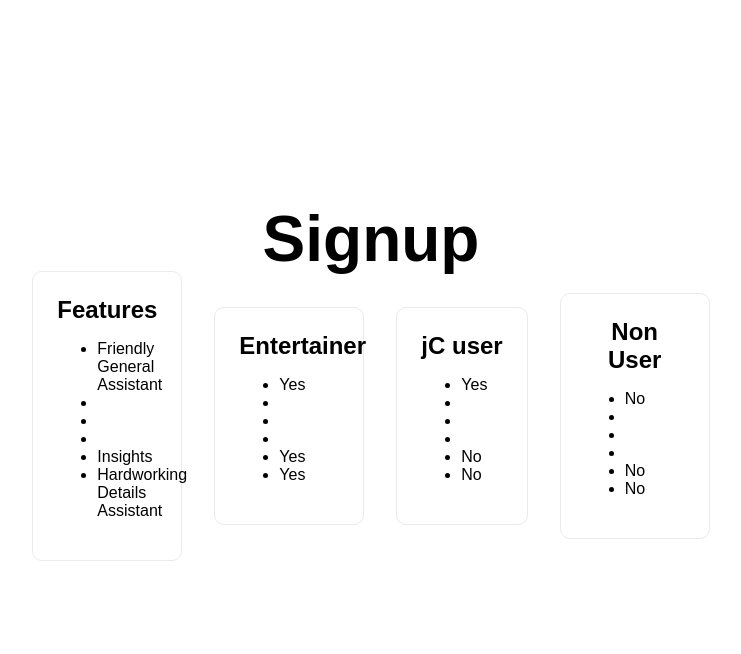
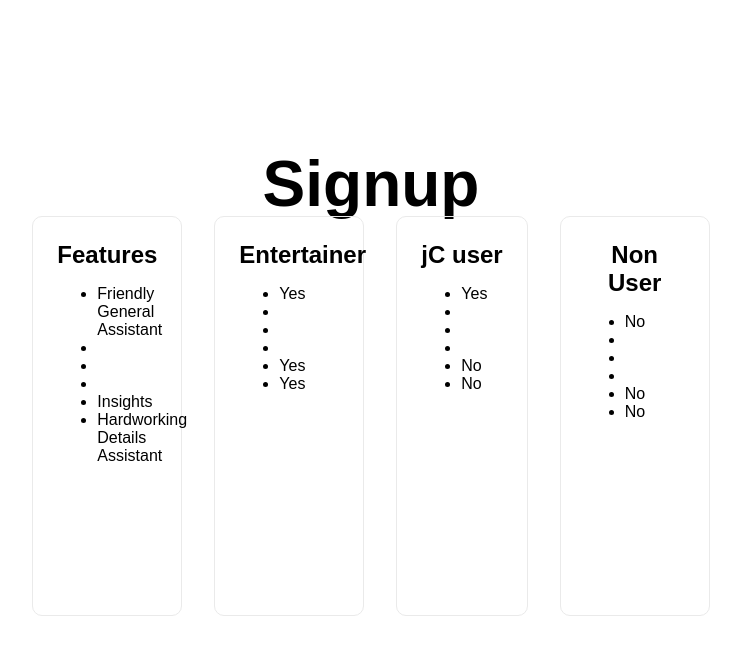
Before and after one commit to nathanielekanem/justCause, a Next.js app: page /signup in a window 1280 px wide. Shown: the top 654 px of the page, without its empty margins (269-1010 px from the left). Built offline with nearby package versions, Linux system fonts and the light colour scheme.

Commit message:
height of cards

```diff
--- a/styles/Signup.module.css
+++ b/styles/Signup.module.css
@@ -1,6 +1,3 @@
-.container {
-    padding: 0 2rem;
-}
 .senior{
     display: flex;
     align-items: center;
@@ -53,6 +50,7 @@
     border-radius: 10px;
     transition: color 0.15s ease, border-color 0.15s ease;
     max-width: 150px;
+    min-height: 50vh;
 }
 
 .flyer:hover,
```
